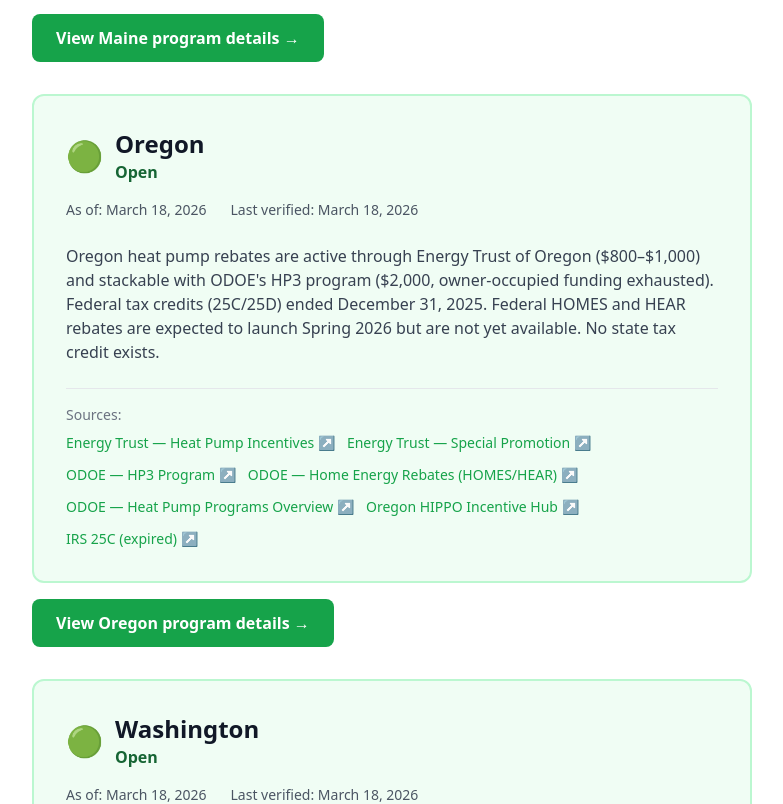
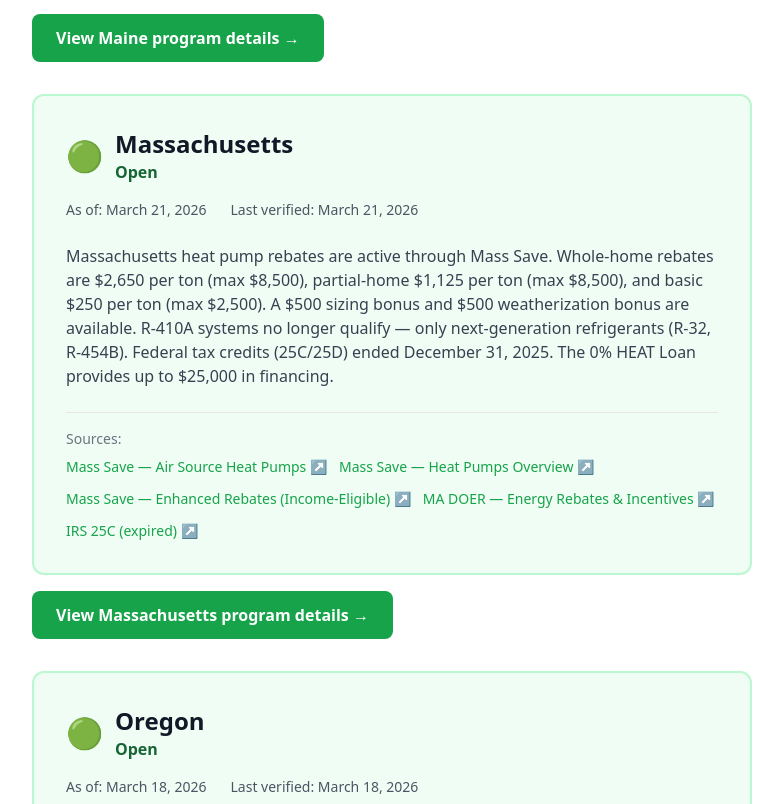
Before and after one commit to giniwproductions-88/homeenergybasics, a Next.js app: page /heat-pumps in a window 1280 px wide. Shown: the part 2085-2889 px from the top of the page, without its empty margins (248-1031 px from the left). Built offline with nearby package versions, Linux system fonts and the light colour scheme.

Commit message:
Add MA to incentives.ts with verified Mass Save data, all 7 states complete

```diff
--- a/src/data/incentives.ts
+++ b/src/data/incentives.ts
@@ -1,4 +1,4 @@
-export type StateCode = "CA" | "MN" | "ME" | "OR" | "WA" | "NY";
+export type StateCode = "CA" | "MN" | "ME" | "MA" | "OR" | "WA" | "NY";
 
 export type IncentiveStatus = "open" | "limited" | "paused";
 
@@ -122,6 +122,37 @@
       {
         label: "NE Heat Pump Accelerator",
         url: "https://portal.ct.gov/deep/energy/new-england-heat-pump-accelerator",
+      },
+    ],
+  },
+
+  MA: {
+    stateCode: "MA",
+    stateName: "Massachusetts",
+    status: "open",
+    lastVerified: "2026-03-21",
+    summary:
+      "Massachusetts heat pump rebates are active through Mass Save. Whole-home rebates are $2,650 per ton (max $8,500), partial-home $1,125 per ton (max $8,500), and basic $250 per ton (max $2,500). A $500 sizing bonus and $500 weatherization bonus are available. R-410A systems no longer qualify — only next-generation refrigerants (R-32, R-454B). Federal tax credits (25C/25D) ended December 31, 2025. The 0% HEAT Loan provides up to $25,000 in financing.",
+    sources: [
+      {
+        label: "Mass Save — Air Source Heat Pumps",
+        url: "https://www.masssave.com/residential/rebates-offers-services/heating-and-cooling/heat-pumps/air-source-heat-pumps",
+      },
+      {
+        label: "Mass Save — Heat Pumps Overview",
+        url: "https://www.masssave.com/residential/rebates-offers-services/heating-and-cooling/heat-pumps",
+      },
+      {
+        label: "Mass Save — Enhanced Rebates (Income-Eligible)",
+        url: "https://www.masssave.com/residential/rebates-offers-services/income-based-offers/save-with-enhanced-incentives/enhanced-heating-and-cooling-rebates",
+      },
+      {
+        label: "MA DOER — Energy Rebates & Incentives",
+        url: "https://www.mass.gov/guides/massachusetts-energy-rebates-incentives",
+      },
+      {
+        label: "IRS 25C (expired)",
+        url: "https://www.irs.gov/credits-deductions/energy-efficient-home-improvement-credit",
       },
     ],
   },
```
